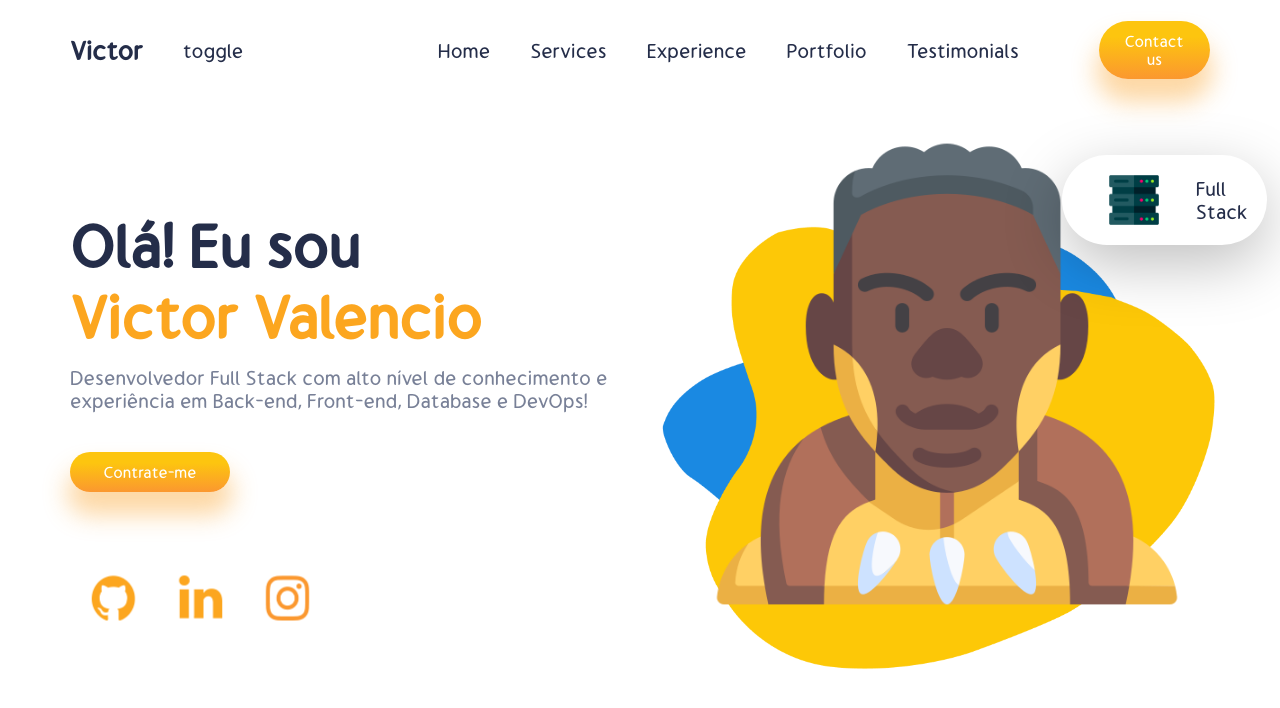
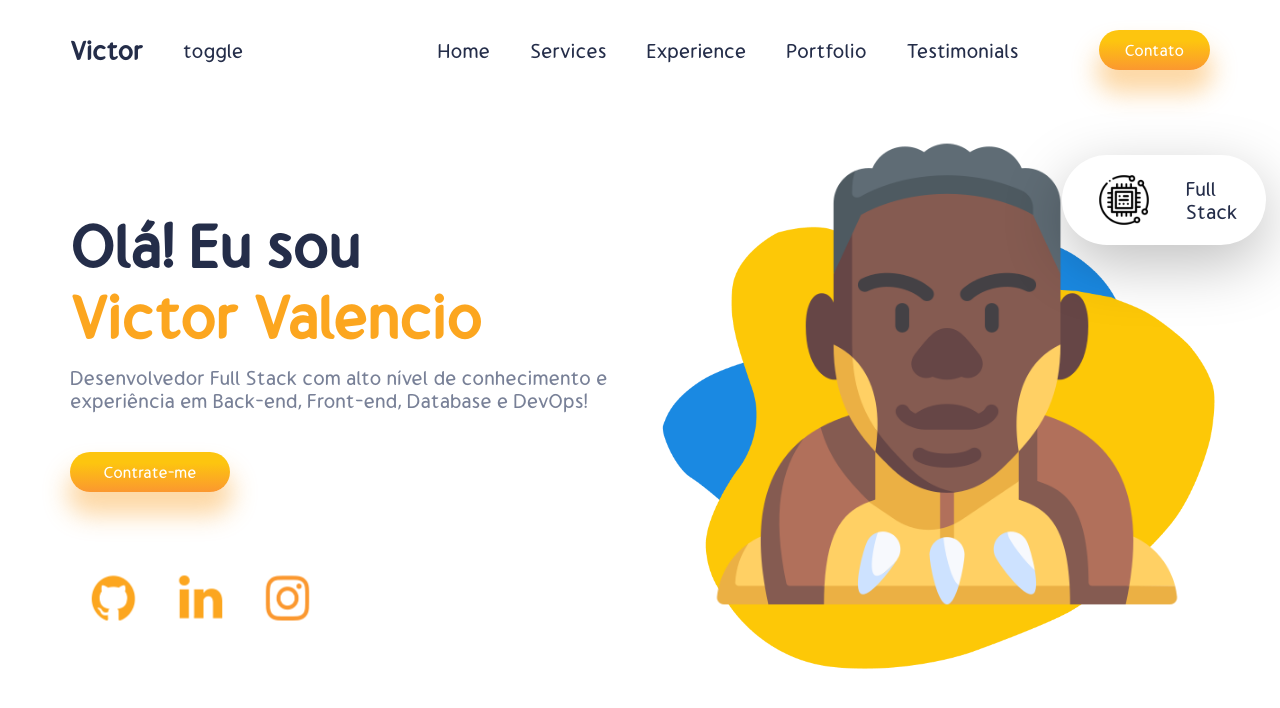
Before and after one commit to 11Victor/Portifolio-React, a React (Create React App) app: page / in a window 1280 px wide. Shown: the top 708 px of the page. Built offline with nearby package versions, Linux system fonts and the light colour scheme.

Commit message:
Alterando icone

```diff
--- a/src/Components/FloatingDiv/FloatingDiv.css
+++ b/src/Components/FloatingDiv/FloatingDiv.css
@@ -5,7 +5,7 @@
     box-shadow: 0px 19px 60px rgb(0 0 0 / 25%);
     border-radius: 50px;
     align-items: center;
-    padding: 0px 20px 0px 10px;
+    padding: 0px 29px 0px 0px;
     height: 4.5rem;
 }
 
--- a/src/Components/Navbar/Navbar.jsx
+++ b/src/Components/Navbar/Navbar.jsx
@@ -18,7 +18,7 @@ const Navbar = () => {
                 </ul>
             </div>
             <button className="button n-button">
-                Contact us
+                Contato
             </button>
         </div>
     </div>
```
Also changed, not shown: src/img/crown.png.
